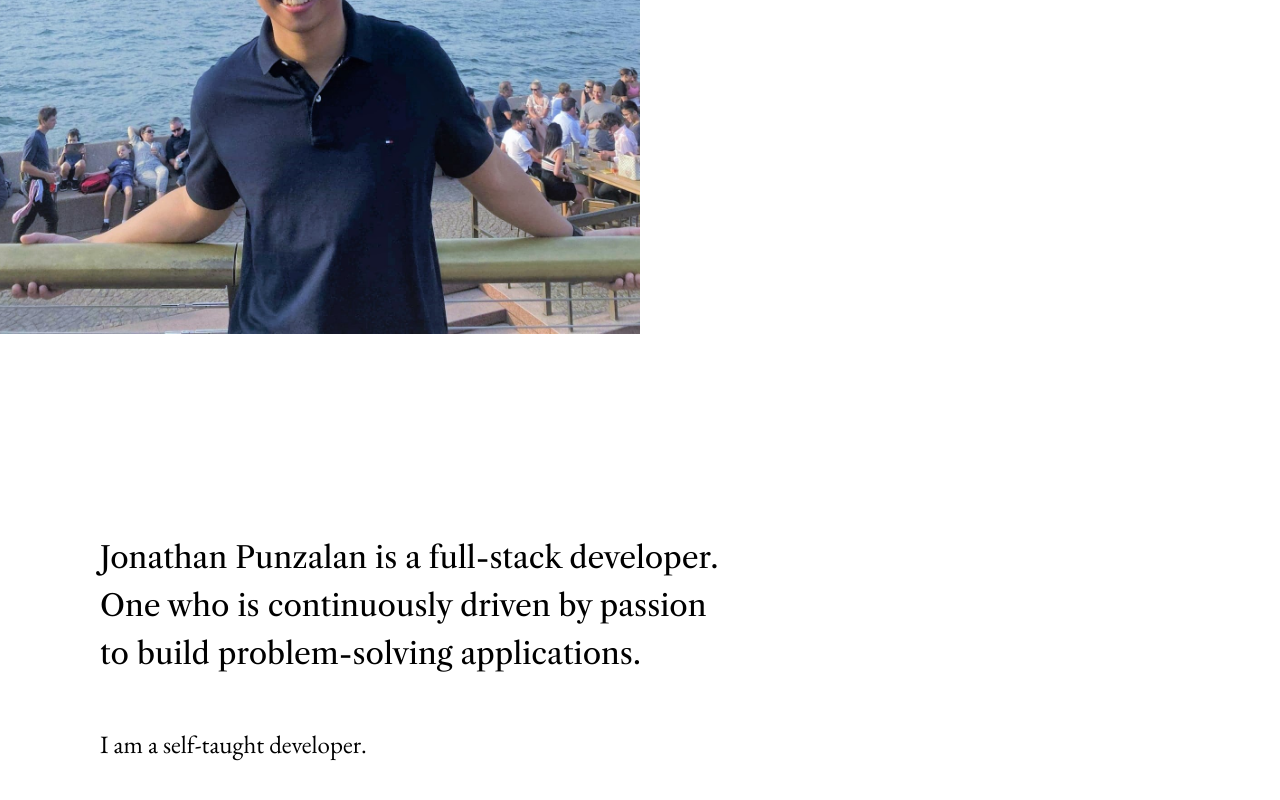
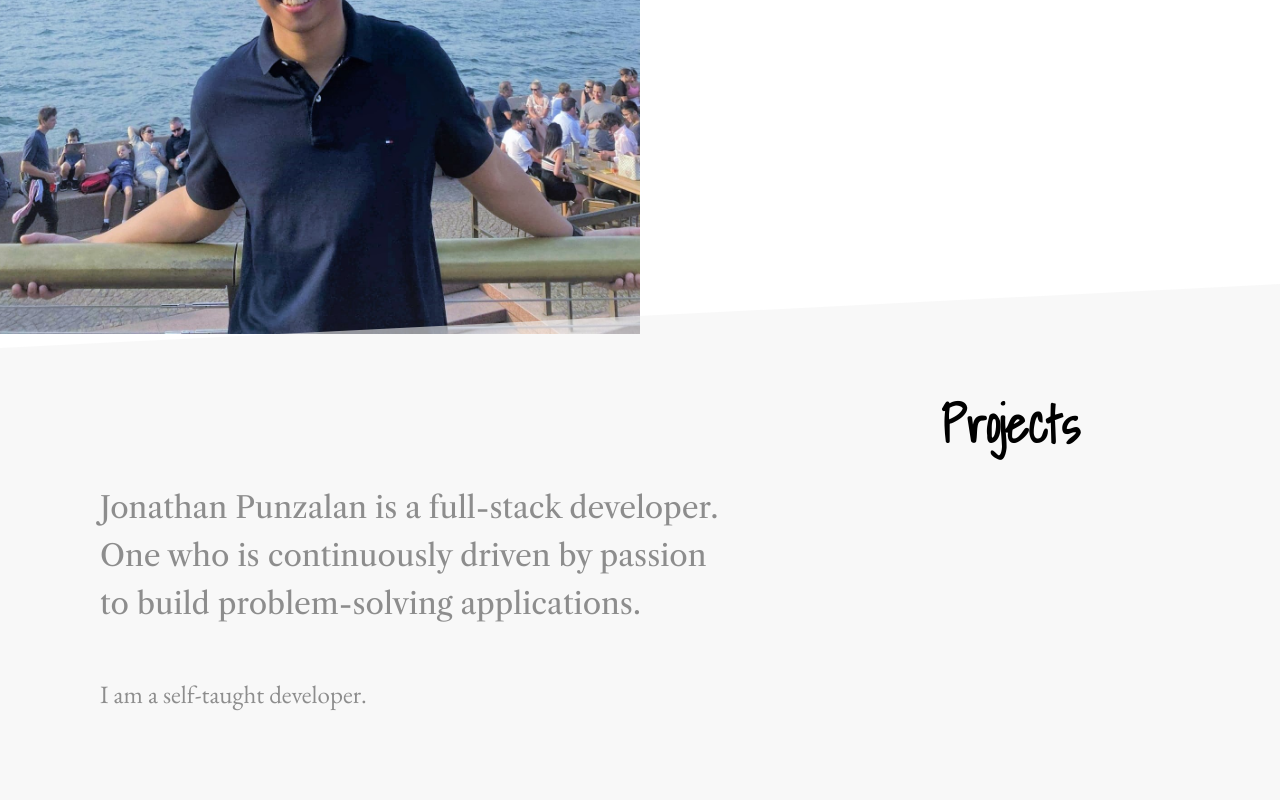
Before and after one commit to hjpunzalan/hjpunzalan.github.io, a React (Create React App) app: page / in a window 1280 px wide. Shown: the part 1266-2066 px from the top of the page. Built offline with nearby package versions, Linux system fonts and the light colour scheme.

Commit message:
added bg color to projects

```diff
--- a/src/components/About/About.module.scss
+++ b/src/components/About/About.module.scss
@@ -17,7 +17,7 @@
     padding-left: 10rem;
     max-width: 50%;
     font-family: 'Libre Caslon Text', serif;
-    margin-top: 10rem;
+    margin-top: 5rem;
 
     h2 {
         font-family: inherit;
--- a/src/components/Projects/Projects.jsx
+++ b/src/components/Projects/Projects.jsx
@@ -3,7 +3,11 @@ import classes from "./Projects.module.scss";
 
 export class Projects extends Component {
 	render() {
-		return <div className={classes.container}></div>;
+		return (
+			<div className={classes.container}>
+				<h1>Projects</h1>
+			</div>
+		);
 	}
 }
 
--- a/src/components/Projects/Projects.module.scss
+++ b/src/components/Projects/Projects.module.scss
@@ -1,3 +1,21 @@
+@import url('https://fonts.googleapis.com/css?family=Shadows+Into+Light|Libre+Caslon+Text&display=swap');
+
 .container {
     min-height: 100vh;
+    width: 100%;
+    background: #f3f3f394;
+    font-family: 'Libre Caslon Text',
+        serif;
+    text-align: center;
+    margin-top: -5rem;
+    clip-path: polygon(100% 0, 0 8%, 0 100%, 100% 90%);
+
+
+    h1 {
+        font-family: 'Shadows Into Light',
+            cursive;
+        display: inline-block;
+        margin: 10rem auto 0 auto;
+        font-size: 5rem;
+    }
 }
```
